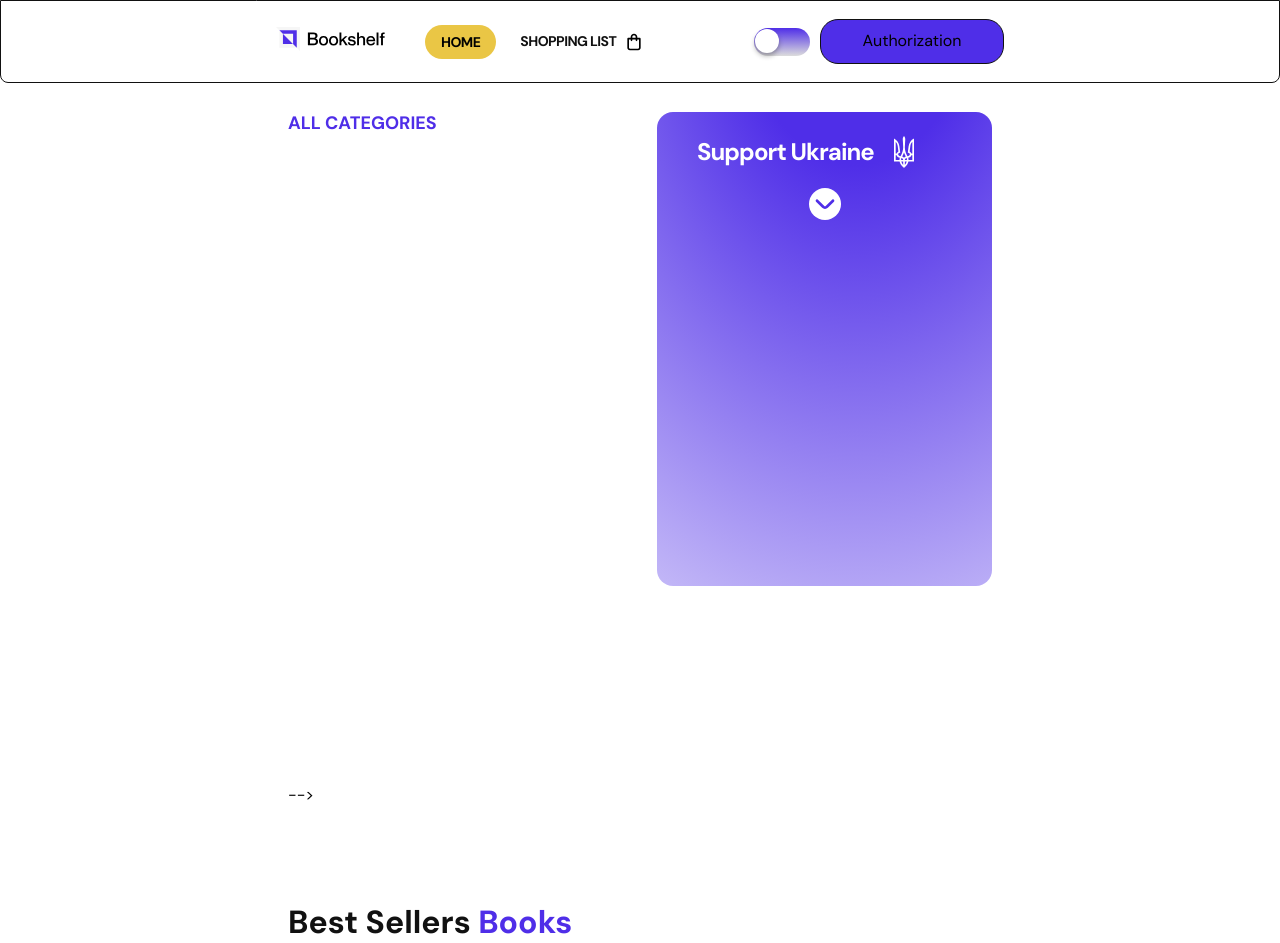
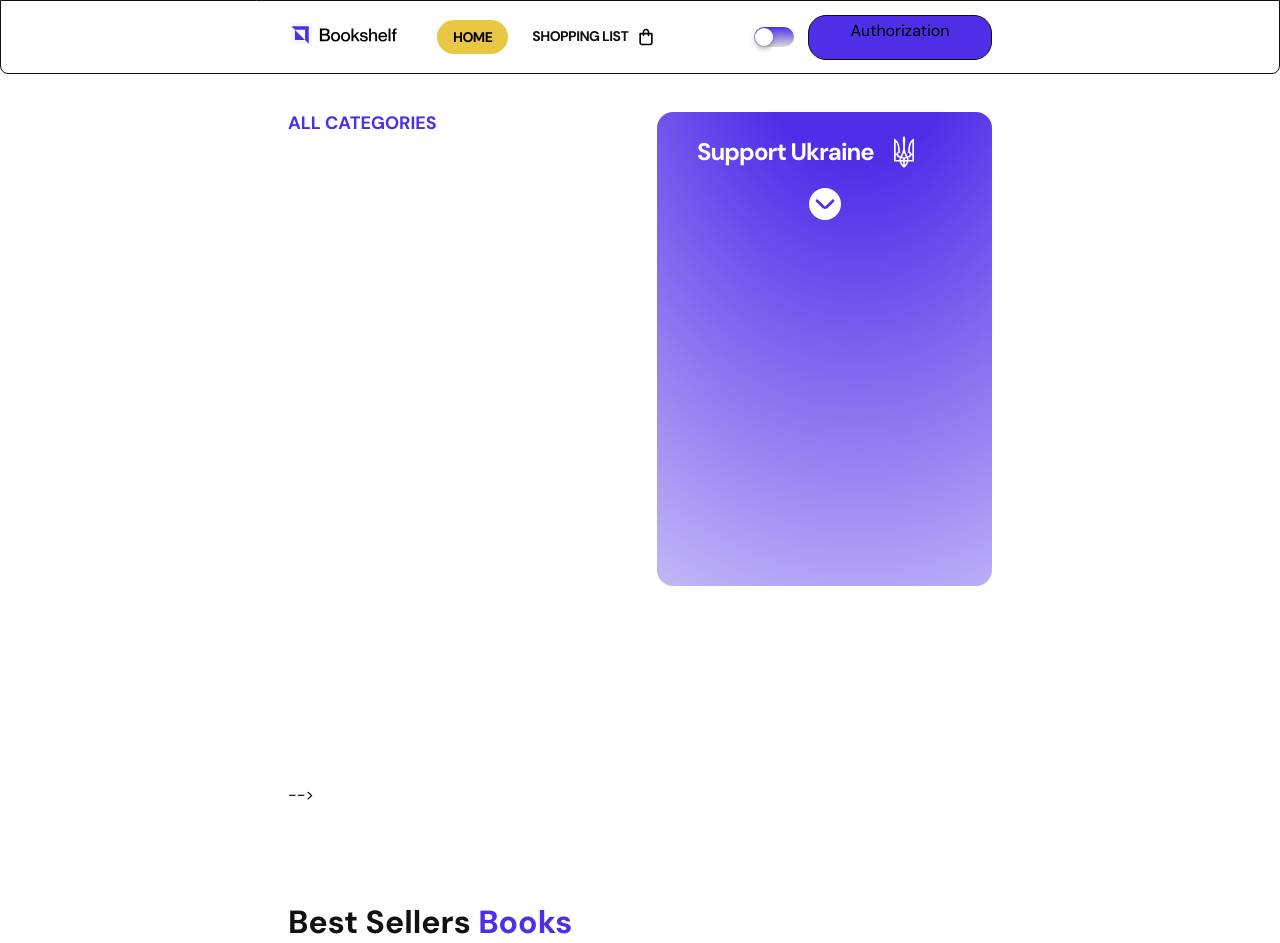
Before and after one commit to JemJoestar/team-10-project-js, a website built with Parcel: page src/index.html in a window 1280 px wide. Built offline with nearby package versions, Linux system fonts and the light colour scheme; no server answers.

Commit message:
header_padd

```diff
--- a/src/css/header.css
+++ b/src/css/header.css
@@ -14,24 +14,24 @@
 
 .header-container {
     width: 375px;
-    padding: 18px 20px;
+
     display: flex;
     align-items: center;
     justify-content: space-between;
-
+    padding: 18px 20px;
 
 }
 @media only screen and (min-width: 768px) {
 .header-container {
         width: 768px;
-        padding: auto 32px;
+        padding: 0 32px;
 
     }
 }
 @media only screen and (min-width: 1440px) {
     .header-container {
         width: 1440px;
-        padding: auto 24px;
+        padding: 0 24px;
     }
 }
 
@@ -65,8 +65,7 @@
 
 .header-item-link:hover,
 .header-item-link:focus {
-    border-radius: 36px;
-        background: #EAC645;
+   color: #EAC645;
         display: flex;
         padding: 8px 16px;
         align-items: flex-start;
@@ -101,7 +100,7 @@
     display: none;
     align-items: center;
     gap: 24px;
-
+    padding: 19px 0;
 }
 
 @media only screen and (min-width: 768px) {
@@ -111,9 +110,9 @@
 }
 .checkbox-ios {
     display: inline-block;
-    height: 28px;
-    line-height: 28px;
-    margin-right: 10px;
+    height: 20px;
+    line-height: 22px;
+    /* margin-right: 10px; */
     position: relative;
     vertical-align: middle;
     font-size: 14px;
@@ -124,8 +123,8 @@
     position: relative;
     display: inline-block;
     box-sizing: border-box;
-    width: 56px;
-    height: 28px;
+    width: 40px;
+    height: 20px;
     /* border: 1px solid rgba(0, 0, 0, .1); */
     border-radius: 25%/50%;
     vertical-align: top;
@@ -139,8 +138,8 @@
     top: 1px;
     left: 1px;
     display: inline-block;
-    width: 24px;
-    height: 24px;
+    width: 18px;
+    height: 18px;
     border-radius: 50%;
     background: white;
     box-shadow: 0 3px 5px rgba(0, 0, 0, .3);
@@ -167,7 +166,7 @@
 }
 
 .checkbox-ios input[type=checkbox]:checked+.checkbox-ios-switch:before {
-    transform: translateX(28px);
+    transform: translateX(20px);
 }
 
 /* Hover */
@@ -333,12 +332,14 @@
     border-radius: 18px;
     border: 1.5px solid #111;
     background: #4F2EE8;
-   width: 184px;
-   height: 45px;
+    width: 184px;
+    height: 45px;
+    padding-bottom: 13px;
 }
 @media only screen and (min-width: 768px) {
     .Authorization {
         display: block;
+
     }
 }
 .range{
@@ -348,4 +349,6 @@
 .block {
     display: flex;
     align-items: center;
+    justify-content: center;
+    gap: 14px;
 }
--- a/src/partials/header/header.html
+++ b/src/partials/header/header.html
@@ -31,7 +31,7 @@
     <div class="menu-container js-menu-container" id="mobile-menu">
         <button class="menu-toggle-mobil js-close-menu">
             <svg class="modal-icon" width="7" height="7">
-                <!-- <use href="./images/icons.svg#icon-x-close"></use> -->
+                <use href="./images/icon.svg#icon-x-close"></use>
             </svg>
         </button>
 
```
